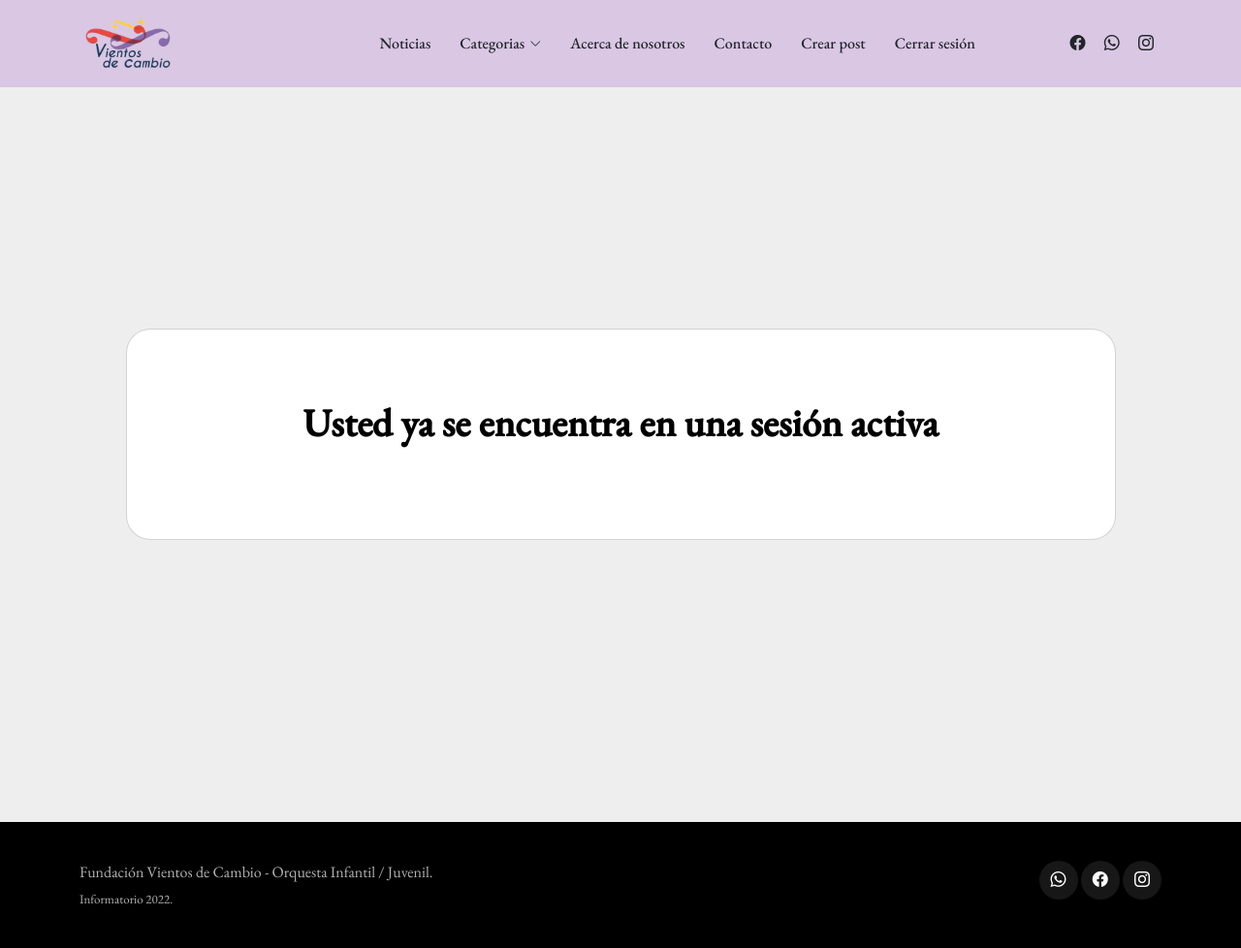
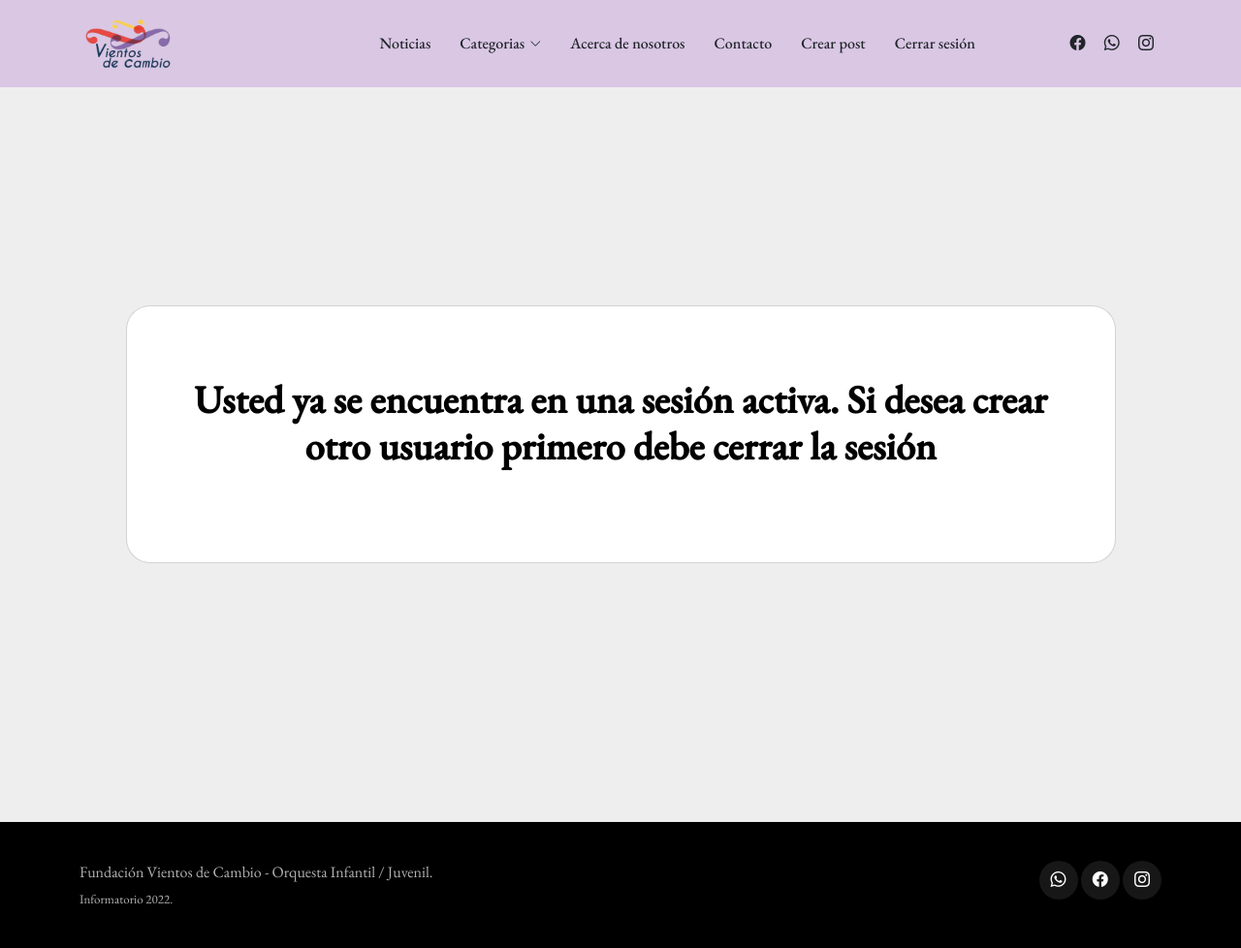
Before and after one commit to Bubenik2022/Informatorio2022, a Django app: template Informatorio2022/login/templates/registration/register.html in a window 1280 px wide. Shown: the whole page at 97% size. Run offline with Django 3.2, Linux system fonts and the light colour scheme; the template is opened without the code that fills it, so the values that code supplies are empty; the visitor is signed in with stand-in values (Sample User, id 1); some libraries are stand-ins or nearby versions; some web fonts are replaced.

Commit message:
cambio de mensaje cuando usuario logueado quiere crear un nuevo usuario

```diff
--- a/Informatorio2022/login/templates/registration/register.html
+++ b/Informatorio2022/login/templates/registration/register.html
@@ -17,7 +17,7 @@
 
                         {% if user.is_authenticated %}
 
-                        <p class="text-center h1 fw-bold mb-5 mx-1 mx-md-4 mt-4">Usted ya se encuentra en una sesión activa</p>
+                        <p class="text-center h1 fw-bold mb-5 mx-1 mx-md-4 mt-4">Usted ya se encuentra en una sesión activa. Si desea crear otro usuario primero debe cerrar la sesión</p>
 
                         {% else %}
 
```
